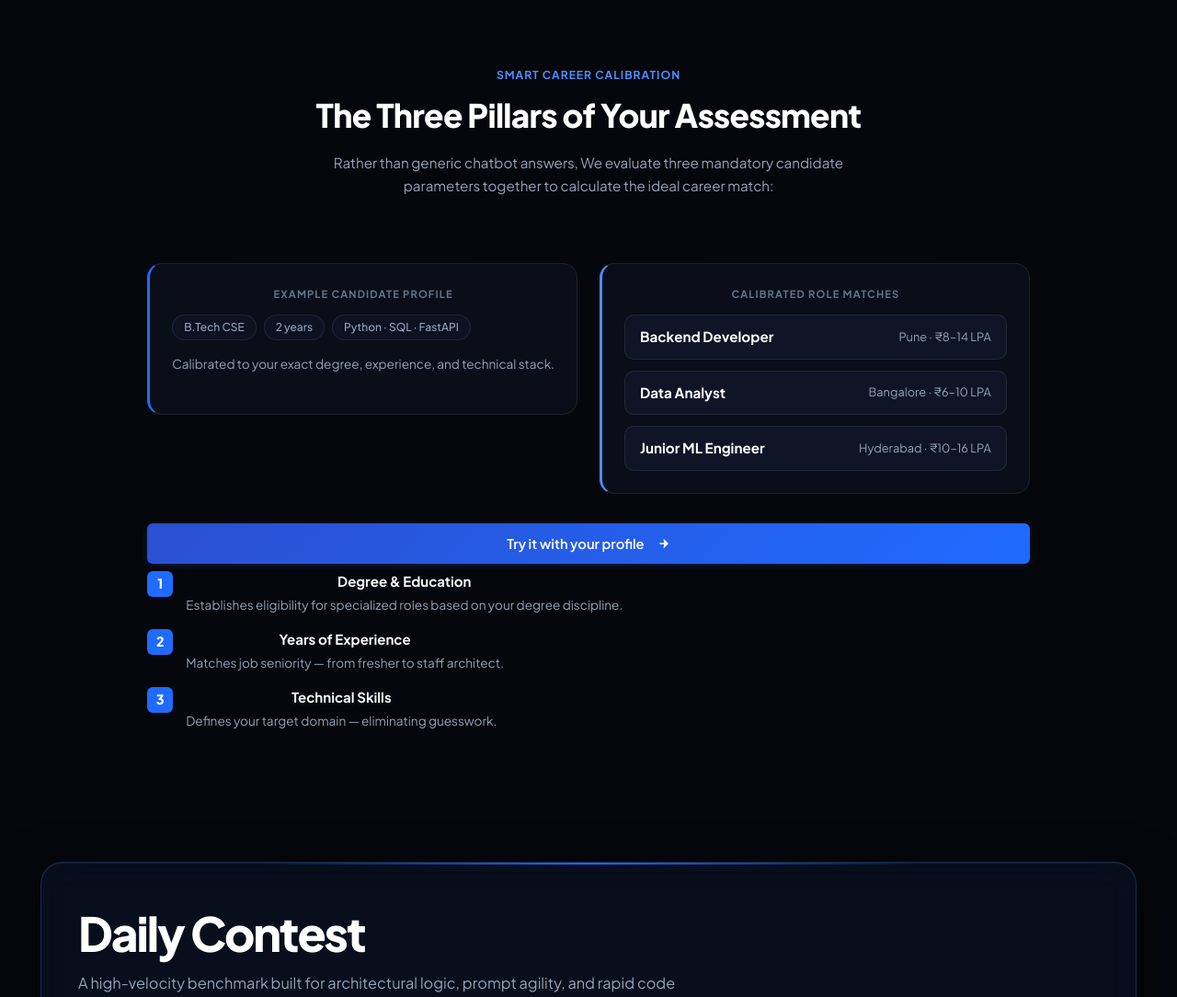
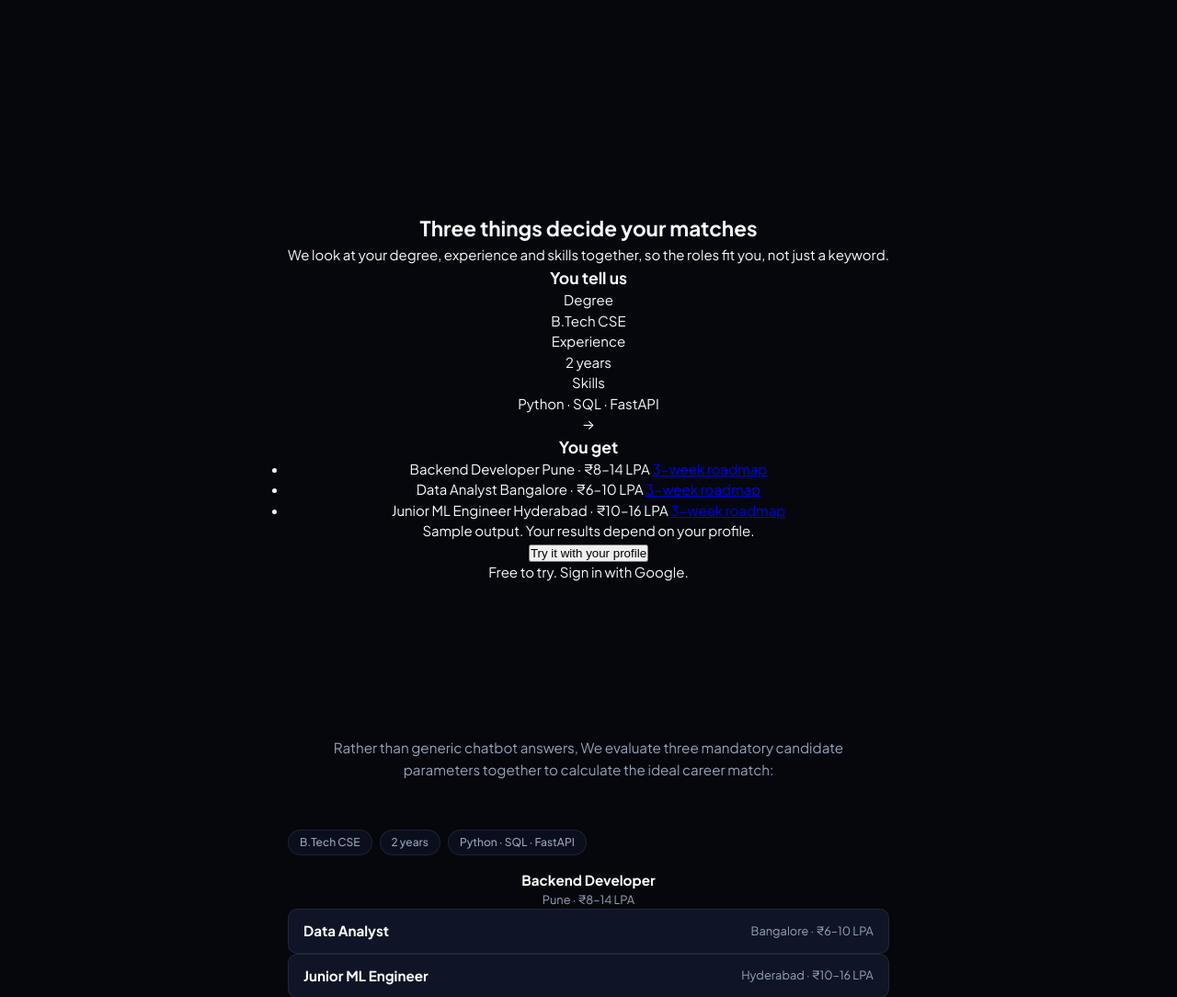
Before and after one commit to mselvavijay/Career_Bot, a FastAPI app: page / in a window 1280 px wide. Shown: the part 915-1999 px from the top of the page at 92% size. Run offline with FastAPI, Linux system fonts and the light colour scheme; some libraries are stand-ins or nearby versions.

Commit message:
Cline chokeup

```diff
--- a/templates/index.html
+++ b/templates/index.html
@@ -444,28 +444,80 @@
 
     <!-- Tri-Factor Architecture Section -->
     <section class="features-section" id="how_it_works">
-        <div class="section-eyebrow">Smart Career Calibration</div>
-        <h3 class="section-title">The Three Pillars of Your Assessment</h3>
+        <section id="how_it_works" class="how">
+  <header class="how-head">
+        <h2>Three things decide your matches</h2>
+    <p>
+      We look at your degree, experience and skills together, so the roles fit you, not just a keyword.
+    </p>
+  </header>
+
+  <div class="how-grid">
+    <article class="how-card how-input" aria-labelledby="how-in">
+      <h3 id="how-in">You tell us</h3>
+      <dl>
+        <div>
+          <dt>Degree</dt>
+          <dd>B.Tech CSE</dd>
+        </div>
+        <div>
+          <dt>Experience</dt>
+          <dd>2 years</dd>
+        </div>
+        <div>
+          <dt>Skills</dt>
+          <dd>Python · SQL · FastAPI</dd>
+        </div>
+      </dl>
+    </article>
+
+    <div class="how-arrow" aria-hidden="true">→</div>
+
+    <article class="how-card how-output" aria-labelledby="how-out">
+      <h3 id="how-out">You get</h3>
+      <ul>
+        <li>
+          <span>Backend Developer</span>
+          <span>Pune · ₹8–14 LPA</span>
+          <a href="#" class="roadmap-btn" onclick="openConsultation()">3-week roadmap</a>
+        </li>
+        <li>
+          <span>Data Analyst</span>
+          <span>Bangalore · ₹6–10 LPA</span>
+          <a href="#" class="roadmap-btn" onclick="openConsultation()">3-week roadmap</a>
+        </li>
+        <li>
+          <span>Junior ML Engineer</span>
+          <span>Hyderabad · ₹10–16 LPA</span>
+          <a href="#" class="roadmap-btn" onclick="openConsultation()">3-week roadmap</a>
+        </li>
+      </ul>
+      <p class="how-note">
+        Sample output. Your results depend on your profile.
+      </p>
+    </article>
+  </div>
+
+  <div class="how-cta">
+    <button>Try it with your profile</button>
+    <p>Free to try. Sign in with Google.</p>
+  </div>
+</section>
         <p class="section-desc">
             Rather than generic chatbot answers, We evaluate three mandatory candidate parameters together to calculate the ideal career match:
         </p>
 
-        <!-- Unified calibration sample: profile left, roles right -->
-        <div class="calibration-sample">
-            <div class="sample-card sample-profile">
-                <span class="sample-label">Example Candidate Profile</span>
+
                 <div class="profile-chips">
                     <span class="chip">B.Tech CSE</span>
                     <span class="chip">2 years</span>
                     <span class="chip">Python · SQL · FastAPI</span>
                 </div>
-                <p class="sample-note">Calibrated to your exact degree, experience, and technical stack.</p>
+
             </div>
 
-            <div class="sample-card sample-roles">
-                <span class="sample-label">Calibrated Role Matches</span>
-                <div class="role-list">
-                    <div class="role-item">
+
+
                         <strong class="role-title">Backend Developer</strong>
                         <span class="role-meta">Pune · ₹8–14 LPA</span>
                     </div>
@@ -488,24 +540,19 @@
             </svg>
         </button>
 
-        <!-- Three pillars: short & impactful -->
-        <div class="tri-pillars-text">
-            <div class="pillar-row">
-                <span class="pillar-num">1</span>
+
                 <div>
                     <strong>Degree &amp; Education</strong>
                     <p>Establishes eligibility for specialized roles based on your degree discipline.</p>
                 </div>
             </div>
-            <div class="pillar-row">
-                <span class="pillar-num">2</span>
+
                 <div>
                     <strong>Years of Experience</strong>
                     <p>Matches job seniority — from fresher to staff architect.</p>
                 </div>
             </div>
-            <div class="pillar-row">
-                <span class="pillar-num">3</span>
+
                 <div>
                     <strong>Technical Skills</strong>
                     <p>Defines your target domain — eliminating guesswork.</p>
```
Also changed, not shown: templates/privacy_policy.html (+49 -12 lines), static/app.css (line endings or trailing spaces).
